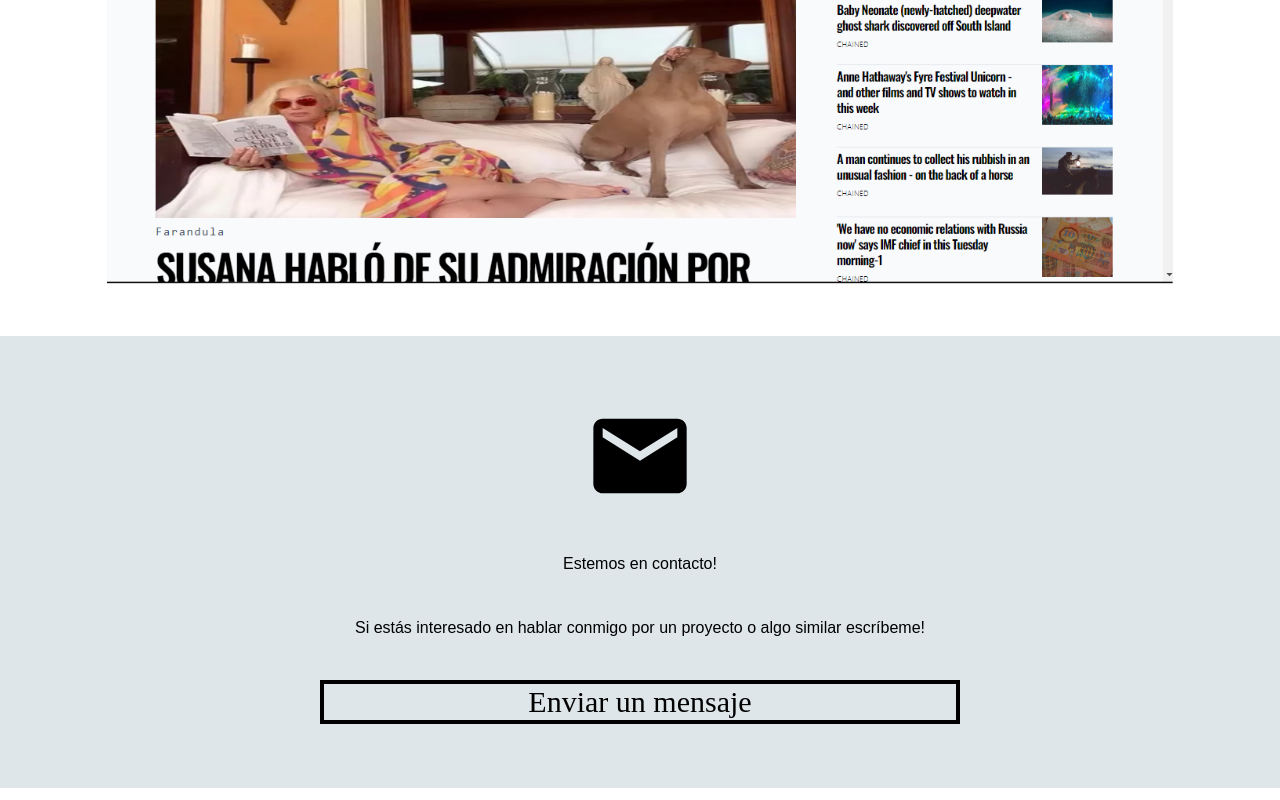
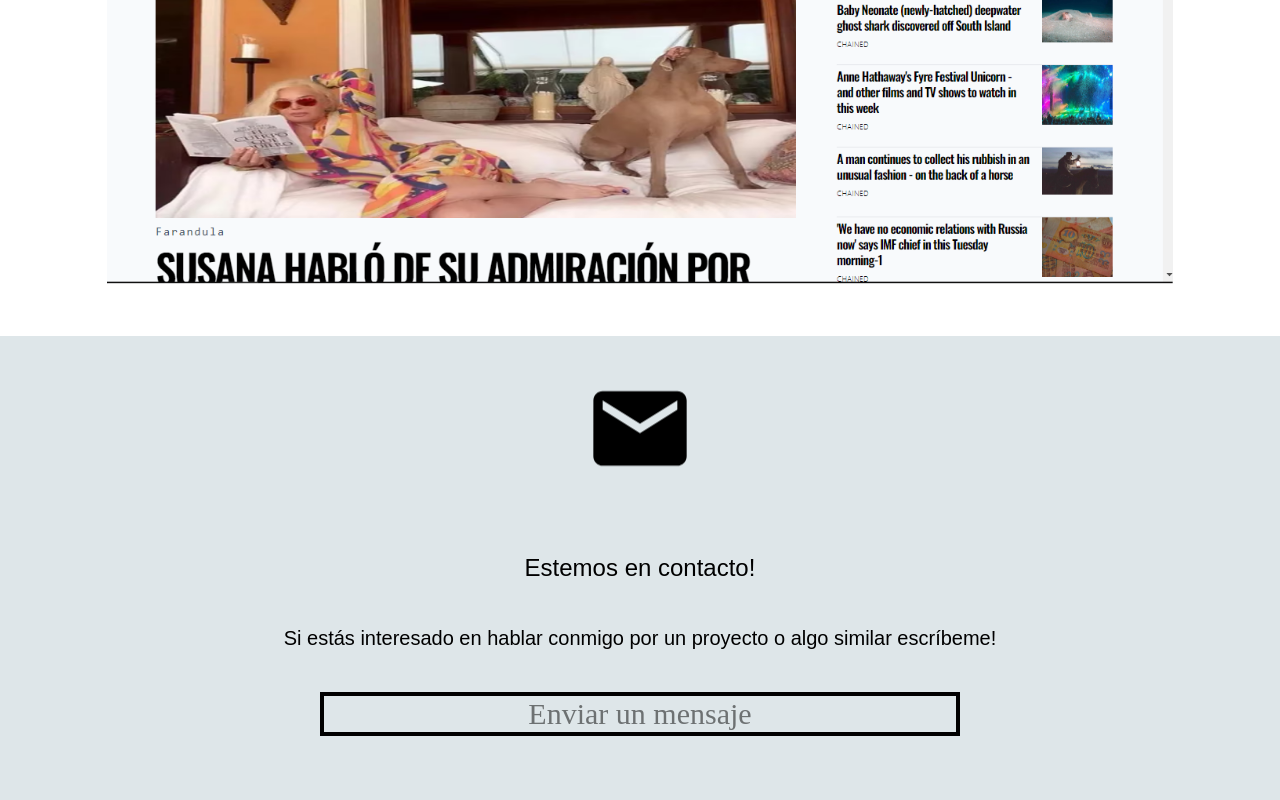
Before and after one commit to Ivixx09/My-Portfolio, a Next.js app: page / in a window 1280 px wide. Shown: the part 8811-9611 px from the top of the page. Built offline with nearby package versions, Linux system fonts and the light colour scheme.

Commit message:
Animations added for emails

```diff
--- a/pages/components/Contact.jsx
+++ b/pages/components/Contact.jsx
@@ -3,20 +3,20 @@ import { MdEmail } from "react-icons/md";
 const Contact = () => {
   return (
     <div className='py-16 bg-[#dee6e9]' id='Contacto'>
-        <div className='flex justify-center'>
+        <div className='flex justify-center animate-bounce'>
             <MdEmail size="7em"/>
         </div>
         <div className='flex flex-col justify-center my-5'>
-            <div className='text-center my-5 font-2ond'>
+            <div className='text-2xl text-center my-5 font-2ond'>
                 Estemos en contacto!
             </div>
-            <div className='text-center my-5 font-2ond'>
+            <div className='text-xl text-center my-5 font-2ond'>
                 Si estás interesado en hablar conmigo por un proyecto o algo similar escríbeme!
             </div>
         </div>
         <div className='flex justify-center cursor-pointer'>
-            <div className='transition hover:bg-blue-600 hover:border-blue-600 hover:text-white border-4 w-[50%] text-center border-black'>
-                <span className='text-3xl font-wde'>
+            <div className='transition duration-300 hover:bg-blue-600 hover:border-blue-600 hover:text-white border-4 w-[50%] text-center border-black'>
+                <span className='text-3xl font-wde animate-pulse'>
                     Enviar un mensaje
                 </span>
             </div>
```
